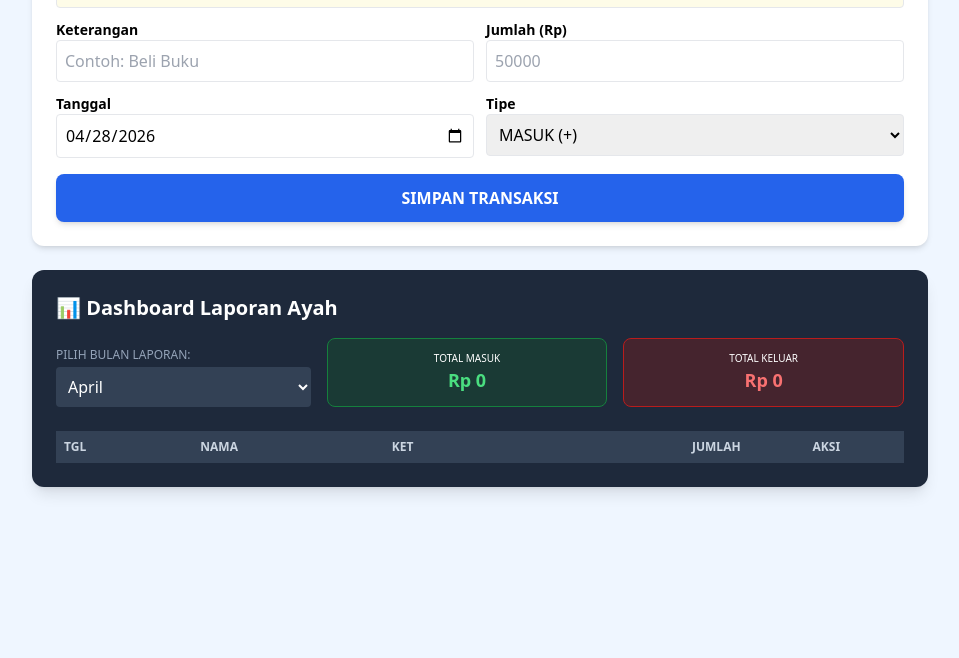
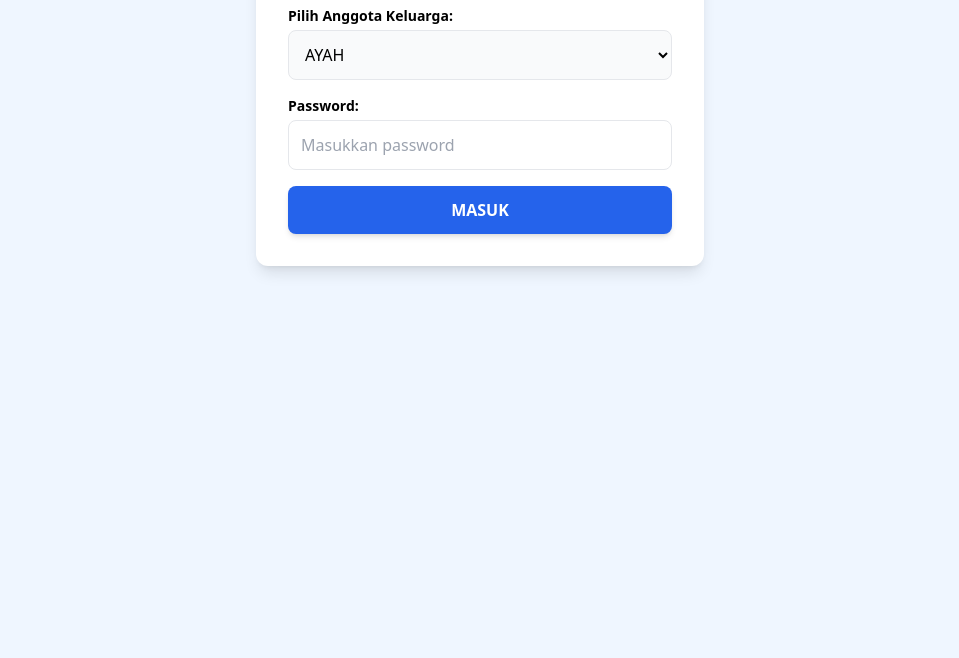
Before and after one commit to aankunaefi89/dashboard-keluarga, a plain HTML site: page index.html in a window 1280 px wide. Shown: the part 142-800 px from the top of the page, without its empty margins (160-1119 px from the left). Drawn offline with nearby package versions, Linux system fonts and the light colour scheme; no server answers.

Commit message:
Update index.html

```diff
--- a/index.html
+++ b/index.html
@@ -3,20 +3,19 @@
 <head>
     <meta charset="UTF-8">
     <meta name="viewport" content="width=device-width, initial-scale=1.0">
-    <title>Dashboard Tabungan Keluarga</title>
+    <title>Tabungan Keluarga</title>
     <script src="https://www.gstatic.com/firebasejs/8.10.0/firebase-app.js"></script>
     <script src="https://www.gstatic.com/firebasejs/8.10.0/firebase-database.js"></script>
     <script src="https://cdn.tailwindcss.com"></script>
 </head>
-<body class="bg-blue-50 min-h-screen p-2 md:p-4">
-    <div class="max-w-4xl mx-auto space-y-6">
+<body class="bg-blue-50 min-h-screen p-2 md:p-4 font-sans">
 
-        <div class="bg-white rounded-xl shadow-md p-6">
-            <h1 class="text-2xl font-bold text-blue-600 mb-4 text-center">💰 Input Tabungan Keluarga</h1>
-            <div class="grid grid-cols-1 md:grid-cols-2 gap-3 mb-4">
-                <div class="md:col-span-2">
-                    <label class="block text-sm font-semibold">Siapa yang Mengisi?</label>
-                    <select id="user-input" class="w-full border p-2 rounded bg-yellow-50 font-bold">
+    <div id="login-page" class="max-w-md mx-auto bg-white rounded-xl shadow-lg p-8 mt-10">
+        <h1 class="text-3xl font-bold text-blue-600 mb-6 text-center">🔐 Login Keluarga</h1>
+        <div class="space-y-4">
+            <div>
+                <label class="block text-sm font-semibold mb-1">Pilih Anggota Keluarga:</label>
+                <select id="user-login" class="w-full border p-3 rounded-lg bg-gray-50 focus:ring-2 focus:ring-blue-500 outline-none">
                     <option value="AYAH">AYAH</option>
                     <option value="BUNDA">BUNDA</option>
                     <option value="AA GIBRAN">AA GIBRAN</option>
@@ -25,72 +24,81 @@
                 </select>
             </div>
             <div>
-                    <label class="block text-sm font-semibold">Keterangan</label>
-                    <input type="text" id="desc" class="w-full border p-2 rounded" placeholder="Contoh: Beli Buku">
+                <label class="block text-sm font-semibold mb-1">Password:</label>
+                <input type="password" id="pass-login" class="w-full border p-3 rounded-lg focus:ring-2 focus:ring-blue-500 outline-none" placeholder="Masukkan password">
+            </div>
+            <button onclick="login()" class="w-full bg-blue-600 text-white py-3 rounded-lg font-bold hover:bg-blue-700 transition shadow-md">MASUK</button>
+        </div>
+    </div>
+
+    <div id="main-page" class="max-w-4xl mx-auto space-y-6 hidden">
+        <div class="flex justify-between items-center bg-white p-4 rounded-xl shadow-sm">
+            <span class="font-bold text-blue-600 text-lg">Halo, <span id="display-user"></span>!</span>
+            <button onclick="logout()" class="text-red-500 text-sm font-semibold border border-red-500 px-3 py-1 rounded-lg hover:bg-red-50">Logout</button>
+        </div>
+
+        <div class="bg-white rounded-xl shadow-md p-6 border-t-4 border-blue-500">
+            <h2 class="text-xl font-bold mb-4 text-gray-800">📝 Catat Transaksi</h2>
+            <div class="grid grid-cols-1 md:grid-cols-2 gap-4 mb-4">
+                <div class="md:col-span-2">
+                    <label class="block text-xs font-bold uppercase text-gray-500">Keterangan</label>
+                    <input type="text" id="desc" class="w-full border-b-2 p-2 focus:border-blue-500 outline-none" placeholder="Misal: Uang jajan sekolah">
                 </div>
                 <div>
-                    <label class="block text-sm font-semibold">Jumlah (Rp)</label>
-                    <input type="number" id="amount" class="w-full border p-2 rounded" placeholder="50000">
+                    <label class="block text-xs font-bold uppercase text-gray-500">Jumlah (Rp)</label>
+                    <input type="number" id="amount" class="w-full border-b-2 p-2 focus:border-blue-500 outline-none" placeholder="0">
                 </div>
                 <div>
-                    <label class="block text-sm font-semibold">Tanggal</label>
-                    <input type="date" id="date" class="w-full border p-2 rounded">
+                    <label class="block text-xs font-bold uppercase text-gray-500">Tanggal</label>
+                    <input type="date" id="date" class="w-full border-b-2 p-2 focus:border-blue-500 outline-none">
                 </div>
                 <div>
-                    <label class="block text-sm font-semibold">Tipe</label>
-                    <select id="type" class="w-full border p-2 rounded">
-                        <option value="in">MASUK (+)</option>
-                        <option value="out">KELUAR (-)</option>
+                    <label class="block text-xs font-bold uppercase text-gray-500">Tipe</label>
+                    <select id="type" class="w-full border-b-2 p-2 focus:border-blue-500 outline-none">
+                        <option value="in">UANG MASUK (+)</option>
+                        <option value="out">UANG KELUAR (-)</option>
                     </select>
                 </div>
+                <div class="flex items-end">
+                    <button onclick="saveData()" class="w-full bg-blue-600 text-white py-2 rounded-lg font-bold hover:bg-blue-700 shadow-md">SIMPAN</button>
                 </div>
-            <button onclick="saveData()" class="w-full bg-blue-600 text-white py-3 rounded-lg font-bold hover:bg-blue-700 shadow-md">SIMPAN TRANSAKSI</button>
+            </div>
         </div>
 
-        <div class="bg-slate-800 rounded-xl shadow-lg p-6 text-white">
-            <h2 class="text-xl font-bold mb-4 flex items-center">📊 Dashboard Laporan Ayah</h2>
-
-            <div class="flex flex-wrap gap-4 mb-6 items-end">
-                <div class="flex-1 min-w-[150px]">
-                    <label class="block text-xs uppercase mb-1 text-slate-400">Pilih Bulan Laporan:</label>
-                    <select id="filter-month" onchange="loadMonthlyReport()" class="w-full p-2 rounded bg-slate-700 text-white border-none">
-                        <option value="01">Januari</option>
-                        <option value="02">Februari</option>
-                        <option value="03">Maret</option>
-                        <option value="04">April</option>
-                        <option value="05">Mei</option>
-                        <option value="06">Juni</option>
-                        <option value="07">Juli</option>
-                        <option value="08">Agustus</option>
-                        <option value="09">September</option>
-                        <option value="10">Oktober</option>
-                        <option value="11">November</option>
-                        <option value="12">Desember</option>
+        <div class="bg-slate-900 rounded-2xl shadow-xl p-6 text-white overflow-hidden">
+            <div class="flex flex-col md:flex-row justify-between items-center mb-6 gap-4">
+                <h2 class="text-xl font-bold text-blue-400">📊 Laporan Bulanan</h2>
+                <select id="filter-month" onchange="loadReport()" class="bg-slate-800 text-white border border-slate-700 p-2 rounded-lg outline-none">
+                    <option value="01">Januari</option><option value="02">Februari</option><option value="03">Maret</option>
+                    <option value="04">April</option><option value="05">Mei</option><option value="06">Juni</option>
+                    <option value="07">Juli</option><option value="08">Agustus</option><option value="09">September</option>
+                    <option value="10">Oktober</option><option value="11">November</option><option value="12">Desember</option>
                 </select>
             </div>
-                <div class="bg-green-900/40 p-3 rounded-lg flex-1 text-center border border-green-700">
-                    <p class="text-[10px] uppercase">Total Masuk</p>
-                    <p id="total-in" class="text-lg font-bold text-green-400 text-nowrap">Rp 0</p>
+
+            <div class="grid grid-cols-2 gap-4 mb-6">
+                <div class="bg-slate-800 p-4 rounded-xl border-l-4 border-green-500">
+                    <p class="text-xs text-slate-400 uppercase">Total Masuk</p>
+                    <p id="total-in" class="text-lg font-bold text-green-400">Rp 0</p>
                 </div>
-                <div class="bg-red-900/40 p-3 rounded-lg flex-1 text-center border border-red-700">
-                    <p class="text-[10px] uppercase">Total Keluar</p>
-                    <p id="total-out" class="text-lg font-bold text-red-400 text-nowrap">Rp 0</p>
+                <div class="bg-slate-800 p-4 rounded-xl border-l-4 border-red-500">
+                    <p class="text-xs text-slate-400 uppercase">Total Keluar</p>
+                    <p id="total-out" class="text-lg font-bold text-red-400">Rp 0</p>
                 </div>
             </div>
 
             <div class="overflow-x-auto">
                 <table class="w-full text-sm text-left">
-                    <thead class="text-xs uppercase bg-slate-700 text-slate-300">
+                    <thead class="text-xs text-slate-500 uppercase bg-slate-800">
                         <tr>
-                            <th class="p-2">Tgl</th>
-                            <th class="p-2">Nama</th>
-                            <th class="p-2">Ket</th>
-                            <th class="p-2 text-right">Jumlah</th>
-                            <th class="p-2 text-center">Aksi</th>
+                            <th class="p-3">Tgl</th>
+                            <th class="p-3">Nama</th>
+                            <th class="p-3">Ket</th>
+                            <th class="p-3 text-right">Jumlah</th>
+                            <th class="p-3 text-center">Aksi</th>
                         </tr>
                     </thead>
-                    <tbody id="report-body" class="text-slate-200">
-                        </tbody>
+                    <tbody id="report-body" class="divide-y divide-slate-800"></tbody>
                 </table>
             </div>
         </div>
@@ -112,14 +120,38 @@
         firebase.initializeApp(firebaseConfig);
         const db = firebase.database();
 
-        // Set tanggal otomatis & Filter bulan ke hari ini
-        const today = new Date();
-        document.getElementById('date').valueAsDate = today;
-        const currentMonth = String(today.getMonth() + 1).padStart(2, '0');
+        let currentUser = "";
+        const userPasswords = {
+            "AYAH": "ayah",
+            "BUNDA": "bunda",
+            "AA GIBRAN": "gibran",
+            "KAKAK FIYA": "fiya",
+            "ABANG RAYSHAKA": "shaka"
+        };
+
+        function login() {
+            const user = document.getElementById('user-login').value;
+            const pass = document.getElementById('pass-login').value;
+
+            if (userPasswords[user] === pass) {
+                currentUser = user;
+                document.getElementById('login-page').classList.add('hidden');
+                document.getElementById('main-page').classList.remove('hidden');
+                document.getElementById('display-user').innerText = currentUser;
+                document.getElementById('date').valueAsDate = new Date();
+                const currentMonth = String(new Date().getMonth() + 1).padStart(2, '0');
                 document.getElementById('filter-month').value = currentMonth;
+                loadReport();
+            } else {
+                alert("Password salah!");
+            }
+        }
+
+        function logout() {
+            location.reload();
+        }
 
         function saveData() {
-            const user = document.getElementById('user-input').value;
             const desc = document.getElementById('desc').value;
             const amount = document.getElementById('amount').value;
             const type = document.getElementById('type').value;
@@ -127,7 +159,7 @@
 
             if (desc && amount && date) {
                 db.ref('transaksi').push({
-                    penginput: user,
+                    penginput: currentUser,
                     keterangan: desc,
                     jumlah: parseInt(amount),
                     tipe: type,
@@ -136,19 +168,24 @@
                 });
                 document.getElementById('desc').value = "";
                 document.getElementById('amount').value = "";
-                alert("Data berhasil disimpan!");
+                alert("Berhasil disimpan!");
             } else {
-                alert("Mohon isi semua data!");
+                alert("Lengkapi data!");
             }
         }
 
-        function deleteData(id) {
+        function deleteData(id, penginput) {
+            // Hanya penginput atau AYAH yang bisa hapus
+            if (currentUser === "AYAH" || currentUser === penginput) {
                 if (confirm("Hapus data ini?")) {
                     db.ref('transaksi/' + id).remove();
                 }
+            } else {
+                alert("Hanya Ayah atau penginput data ini yang boleh menghapus!");
+            }
         }
 
-        function loadMonthlyReport() {
+        function loadReport() {
             const selectedMonth = document.getElementById('filter-month').value;
 
             db.ref('transaksi').on('value', (snapshot) => {
@@ -157,14 +194,12 @@
                 const totalOutElem = document.getElementById('total-out');
 
                 reportBody.innerHTML = "";
-                let totalIn = 0;
-                let totalOut = 0;
+                let totalIn = 0; let totalOut = 0;
                 let dataArray = [];
 
                 snapshot.forEach((childSnapshot) => {
                     const item = childSnapshot.val();
-                    const itemMonth = item.tanggal.split('-')[1]; // Ambil MM dari YYYY-MM-DD
-
+                    const itemMonth = item.tanggal.split('-')[1];
                     if (itemMonth === selectedMonth) {
                         dataArray.push({ id: childSnapshot.key, ...item });
                         if (item.tipe === 'in') totalIn += item.jumlah;
@@ -177,14 +212,15 @@
 
                 dataArray.reverse().forEach((item) => {
                     const color = item.tipe === 'in' ? 'text-green-400' : 'text-red-400';
+                    const canDelete = (currentUser === "AYAH" || currentUser === item.penginput);
                     const row = `
-                        <tr class="border-b border-slate-700 hover:bg-slate-700/50">
-                            <td class="p-2 text-[10px]">${item.tanggal}</td>
-                            <td class="p-2 font-bold text-blue-300 text-xs">${item.penginput}</td>
-                            <td class="p-2 text-xs">${item.keterangan}</td>
-                            <td class="p-2 font-bold ${color} text-right">Rp ${item.jumlah.toLocaleString()}</td>
-                            <td class="p-2 text-center">
-                                <button onclick="deleteData('${item.id}')" class="text-red-400 hover:text-red-200">✕</button>
+                        <tr class="hover:bg-slate-800/50 transition">
+                            <td class="p-3 text-[10px] text-slate-400">${item.tanggal}</td>
+                            <td class="p-3 font-bold text-blue-300 text-xs">${item.penginput}</td>
+                            <td class="p-3 text-xs">${item.keterangan}</td>
+                            <td class="p-3 font-bold ${color} text-right">Rp ${item.jumlah.toLocaleString()}</td>
+                            <td class="p-3 text-center">
+                                ${canDelete ? `<button onclick="deleteData('${item.id}', '${item.penginput}')" class="text-red-500 hover:text-red-300">✕</button>` : `<span class="text-slate-700">🔒</span>`}
                             </td>
                         </tr>
                     `;
@@ -192,9 +228,6 @@
                 });
             });
         }
-
-        // Jalankan laporan saat pertama kali buka
-        loadMonthlyReport();
     </script>
 </body>
 </html>
```
Lines whose indentation alone changed are shown as unchanged.
